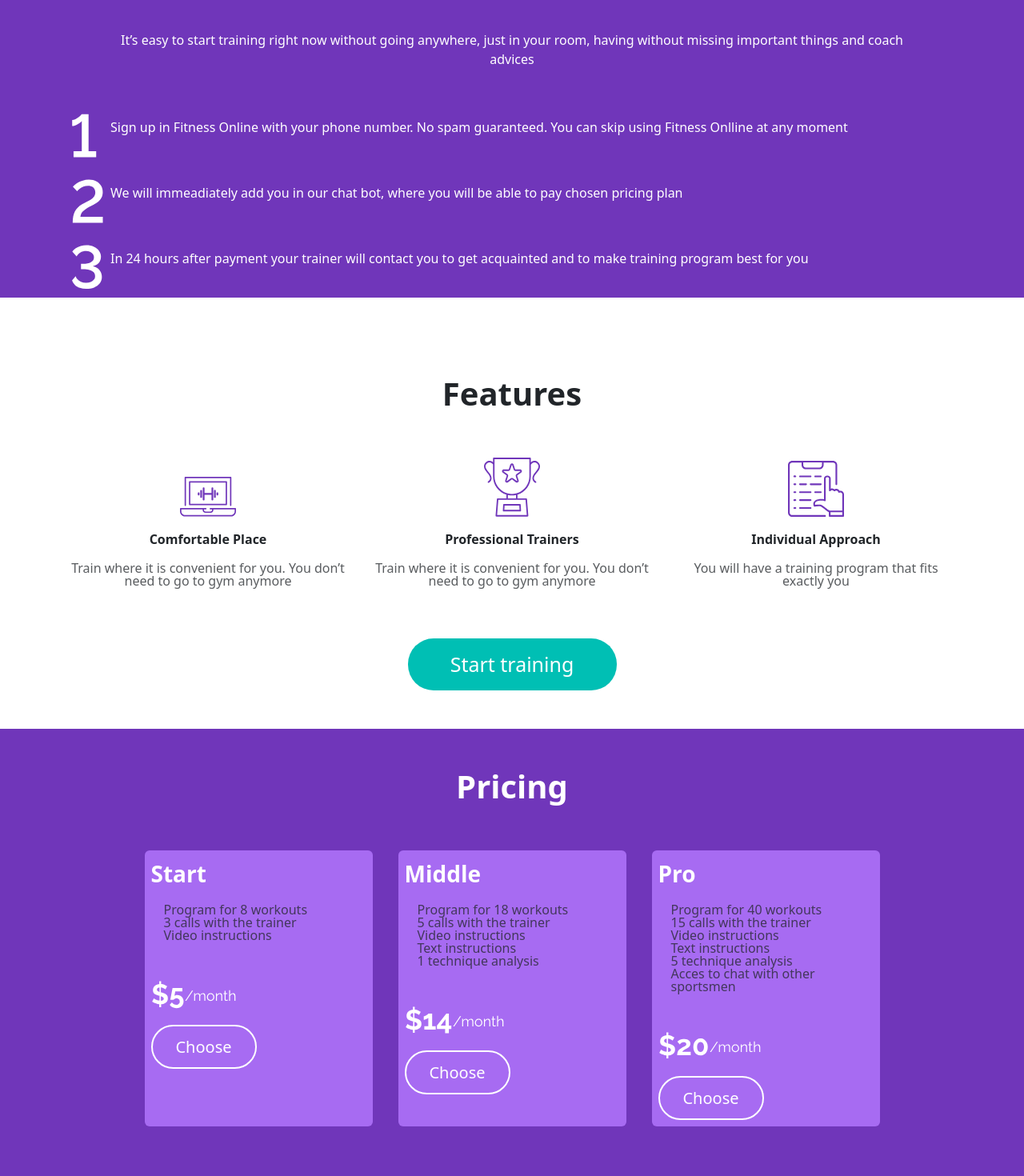
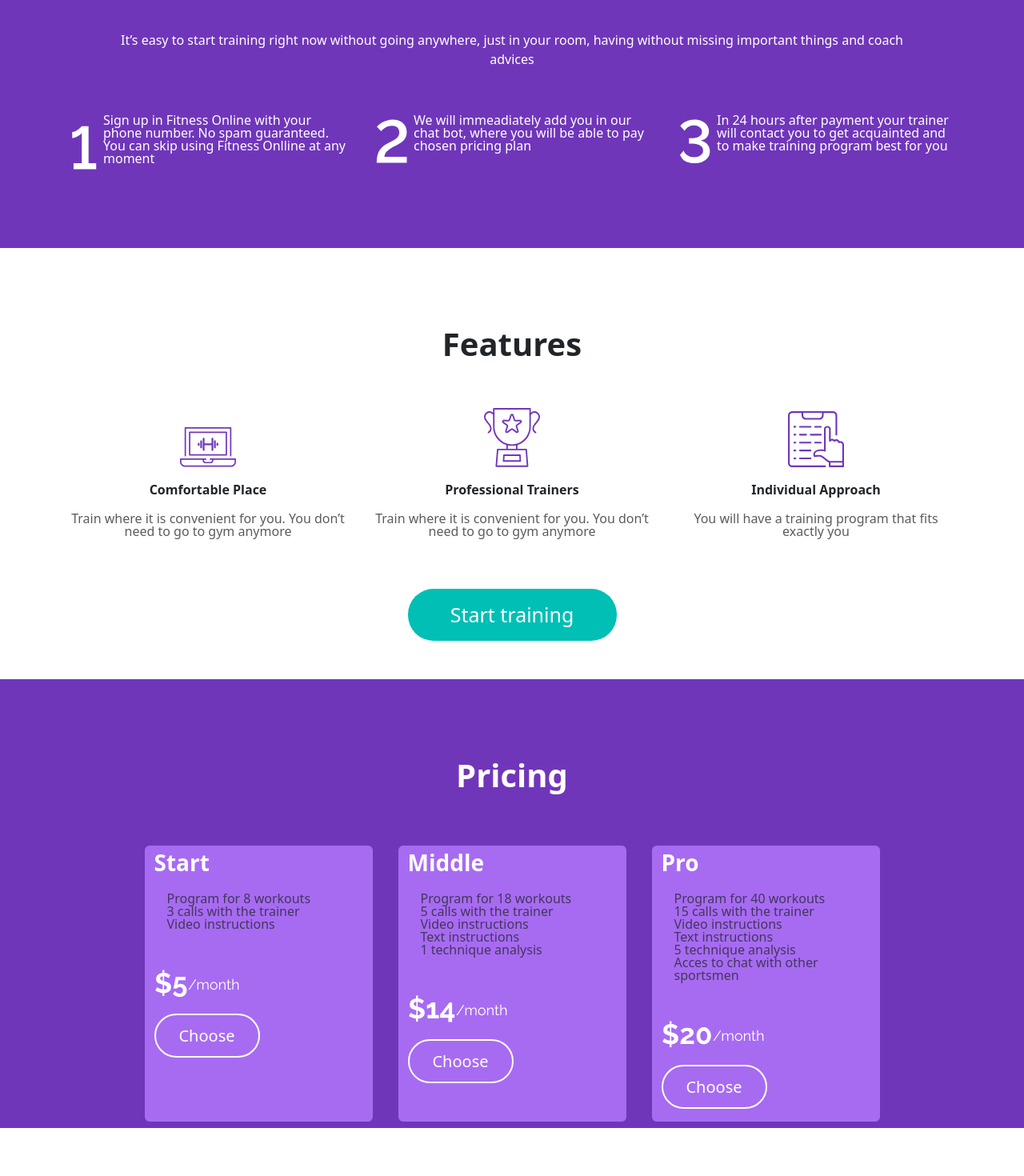
Before and after one commit to Kate1985sky/app-online-workout, a React (Create React App) app: page / in a window 1280 px wide. Shown: the part 1320-2790 px from the top of the page at 80% size. Built offline with nearby package versions, Linux system fonts and the light colour scheme.

Commit message:
fix file pricing breakpoints

```diff
--- a/src/Components/Features/Features.js
+++ b/src/Components/Features/Features.js
@@ -5,15 +5,16 @@ export const Features = () => {
   return (
     <Container>
       <Row className="mt-5">
-        <Col>
+        <Col xs={12}>
           <h1 className="mt-5 text-center fw-bold">Features</h1>
         </Col>
       </Row>
 
       <Row className="mt-5 d-flex align-items-end">
         {items.map(({ text1, text2, icon: Icon }, index) => (
-          <Col className="text-center" key={index}>
+          <Col xs={12} lg={4} className="text-center" key={index}>
             <Icon />
+
             <p className="mt-3 fw-bold">{text1}</p>
             <p className="lh-1 text-muted">{text2}</p>
           </Col>
@@ -21,7 +22,7 @@ export const Features = () => {
       </Row>
 
       <Row>
-        <Col className="mt-5 text-center">
+        <Col xs={12} className="mt-5 text-center">
           <button
             className="rounded-5"
             style={{
--- a/src/Components/Footer/Footer.js
+++ b/src/Components/Footer/Footer.js
@@ -1,14 +1,17 @@
-import { Row, Col} from "react-bootstrap";
+import { Row, Col } from "react-bootstrap";
 
 export const Footer = () => {
   return (
-
-      <Row className="mt-5" style={{ height: 125}}>
-        <Col className="d-flex justify-content-around align-items-center" style={{ backgroundColor: "#7036BA", color: "white" }}>
-          <p>Terms of Service</p>
-          <p>© Fitness Online, 2022</p>
-        </Col>
-      </Row>
-
+    <Row
+      className="mt-5 align-items-center"
+      style={{ height: 125, backgroundColor: "#7036BA", color: "white" }}
+    >
+      <Col className="text-center" xs={12} sm={6}>
+        <p>Terms of Service</p>
+      </Col>
+      <Col className="text-center" xs={12} sm={6}>
+        <p>© Fitness Online, 2022</p>
+      </Col>
+    </Row>
   );
 };
--- a/src/Components/Header/Header.js
+++ b/src/Components/Header/Header.js
@@ -11,7 +11,7 @@ export const Header = () => {
           <Col xs={9} sm={6}>
             <Logo />
           </Col>
-          <Col xs={3} sm={6}>
+          <Col>
             <Navigation />
           </Col>
         </Row>
--- a/src/Components/HeroBanner/HeroBanner.js
+++ b/src/Components/HeroBanner/HeroBanner.js
@@ -6,8 +6,8 @@ export const HeroBanner = () => {
   return (
     <div className="w-100 position-relative overflow-hidden" style={{ background: "var(--basic, #7036BA)" }}>
       <Container className={styles.content}>
-        <Row className=".flex-md-column">
-          <Col xs={12} lg={8} xl={6}>
+        <Row>
+          <Col>
             <h1 className="p-2 fw-bold lh-sm" style={{ color: "white" }}>
               Online Workout
               <br />
--- a/src/Components/HowToStart/HowToStart.js
+++ b/src/Components/HowToStart/HowToStart.js
@@ -28,7 +28,7 @@ export const HowToStart = () => {
         <Col xs={12}>
           <h1 className="mt-5 text-center fw-bold">How to start</h1>
           <br />
-          <p className="text-center">
+          <p className="text-center px-3">
             It’s easy to start training right now without going anywhere, just
             in your room, having without missing important things and coach
             <br />
@@ -37,9 +37,9 @@ export const HowToStart = () => {
         </Col>
       </Row>
       <Container>
-        <Row className="mt-4 flex-md-column">
+        <Row className="mt-4">
           {items.map(({ text, icon: Icon }, index) => (
-            <Col key={index} className="py-3" xs={4} md={12}>
+            <Col key={index} className="py-3" xs={12} lg={4}>
               <div className="d-flex justify-content-start align-items-center lh-1">
                 <div className="mx-2" style={{ width: 40, height: 50 }}>
                   <Icon />
--- a/src/Components/Pricing/Pricing.js
+++ b/src/Components/Pricing/Pricing.js
@@ -3,9 +3,9 @@ import { items } from "./PricingIcons";
 
 export const Pricing = () => {
   return (
-    <div style={{ backgroundColor: "#7036BA", height: 560, color: "white" }}>
+    <div className="mt-5 overflow-hidden" style={{ backgroundColor: "#7036BA", minHeight: 560, color: "white"}}>
       <Row className="mt-5">
-        <Col>
+        <Col xs={12}>
           <h1 className="mt-5 text-center fw-bold">Pricing</h1>
         </Col>
       </Row>
@@ -26,9 +26,9 @@ export const Pricing = () => {
               },
               index
             ) => (
-              <Col
-                style={{ backgroundColor: "#A76BF2" }}
-                className="p-2 col col-lg-3 mx-3 rounded-2"
+              <Col xs={12} lg={3}
+                style={{ backgroundColor: "#A76BF2"}}
+                className="my-2 mx-3 rounded-2"  // col col-lg-3
                 key={index}
               >
                 <p className="fs-3 fw-bold">{title}</p>
@@ -47,13 +47,13 @@ export const Pricing = () => {
 
                 <div className="mt-5 d-flex flex-column align-self-end">
                   <Icon />
-                  <span className="mt-3">{button}</span>
+                  <span className="my-3">{button}</span>
                 </div>
               </Col>
             )
           )}
         </Row>
-      </Container>
+        </Container>
     </div>
   );
 };
--- a/src/Components/StartTraining/StartTraining.js
+++ b/src/Components/StartTraining/StartTraining.js
@@ -4,7 +4,7 @@ export const StartTraining = () => {
   return (
     <Container>
       <Row className="mt-5">
-        <Col>
+        <Col xs="12">
           <h1 className="text-center fw-bold mt-5">Start Training</h1>
           <p className="text-center mt-4 fs-6 fw-lighter text-body">
             Leave your phone and we will send you a link to our special chat
@@ -49,9 +49,10 @@ export const StartTraining = () => {
                 </label>
               </div>
             </div>
+            <div className="d-flex justify-content-center">
             <button
               type="submit"
-              className="rounded-5 mt-2 ms-4"
+              className="rounded-5 mt-2"
               style={{
                 backgroundColor: "#00BFB4",
                 color: "white",
@@ -63,6 +64,7 @@ export const StartTraining = () => {
             >
               Start Training
             </button>
+            </div>
           </form>
         </Col>
       </Row>
```
